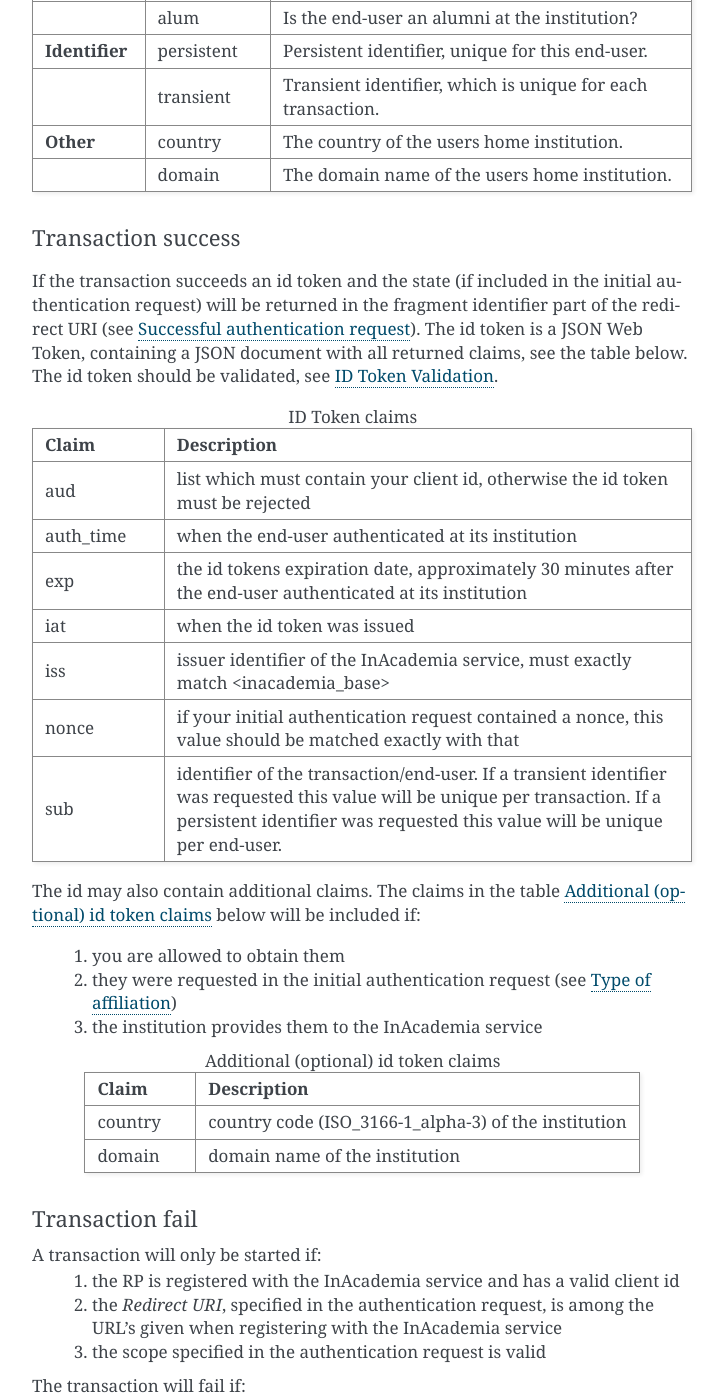
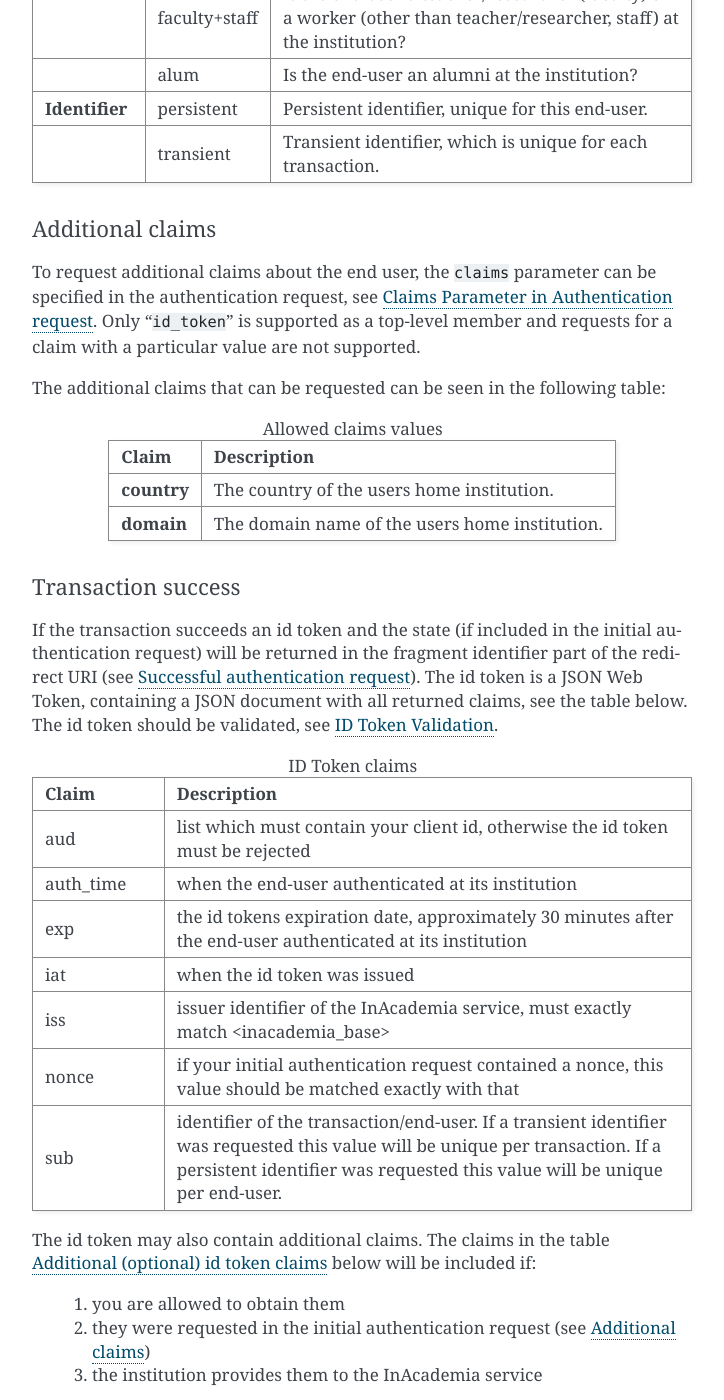
Before and after one commit to saxtouri/svs, a Sphinx documentation site: the page built from doc/usage.rst, in a window 1280 px wide and 1400 px high, scrolled down 3661 px. Shown: the whole window, without its empty margins (388-1112 px from the left). Built offline with Sphinx 7.4.7, drawn with Linux system fonts in a browser that asks for light colours; some of the changed text lies outside the part shown.

Commit message:
Updated usage documentation with instructions for obtaining additional claims.

```diff
--- a/doc/usage.rst
+++ b/doc/usage.rst
@@ -117,7 +117,7 @@ The authentication should be directed to::
 
     <inacademia_base>/authorization
 
-The following parameters are allowed in the authentication request:
+The following parameters are allowed in the authentication request (any others will just be ignored):
 
 .. list-table:: Authentication request parameters
     :widths: 10 80 10
@@ -151,6 +151,10 @@ The following parameters are allowed in the authentication request:
       - opaque string to maintain state between your RP and the InAcademia OP
       - Recommended
 
+    * - claims
+      - Any additional claims that should be returned in the id token.
+      - Optional
+
 
 .. _requested_scope_rules:
 
@@ -158,12 +162,11 @@ Type of affiliation
 ^^^^^^^^^^^^^^^^^^^
 
 The type of affiliation validation for the transaction is specified in the `scope` of the authentication request.
-There are three categories of scopes allowed:
+There are two categories of scopes allowed:
 
     #) **Affiliation:** what type of affiliation should be validated?
     #) **Identifier:** what type of identifier is requested (persistent, to be able to identify returning users, or
        transient, unique for each validation transaction)?
-    #) **Other:** what extra information about the user should be returned?
 
 A valid scope string must fulfill the following:
     #) Exactly one value from the affiliation category of scopes must be specified.
@@ -208,12 +211,28 @@ The table below contains all values, grouped by category, allowed in the scope s
       - transient
       - Transient identifier, which is unique for each transaction.
 
-    * - Other
-      - country
+.. _additional_claims:
+
+Additional claims
+^^^^^^^^^^^^^^^^^
+
+To request additional claims about the end user, the ``claims`` parameter can be specified in the authentication
+request, see `Claims Parameter in Authentication request`_. Only "``id_token``" is supported as a top-level member and
+requests for a claim with a particular value are not supported.
+
+The additional claims that can be requested can be seen in the following table:
+
+.. list-table:: Allowed claims values
+    :header-rows: 1
+    :stub-columns: 1
+
+    * - Claim
+      - Description
+
+    * - country
       - The country of the users home institution.
 
-    * -
-      - domain
+    * - domain
       - The domain name of the users home institution.
 
 
@@ -255,16 +274,15 @@ validated, see `ID Token Validation`_.
         transaction. If a persistent identifier was requested this value will be unique per end-user.
 
 
-.. _additional_claims:
-
-The id may also contain additional claims. The claims in the table :ref:`tbl:optional_claims` below will be included if:
+The id token may also contain additional claims. The claims in the table :ref:`tbl:additional_claims` below will be
+included if:
 
     #) you are allowed to obtain them
-    #) they were requested in the initial authentication request (see :ref:`requested_scope_rules`)
+    #) they were requested in the initial authentication request (see :ref:`additional_claims`)
     #) the institution provides them to the InAcademia service
 
 
-.. _`tbl:optional_claims`:
+.. _`tbl:additional_claims`:
 .. list-table:: Additional (optional) id token claims
     :widths: 20 80
     :header-rows: 1
@@ -326,3 +344,4 @@ Possible errors
 .. _Successful authentication request: http://openid.net/specs/openid-connect-core-1_0.html#ImplicitAuthResponse
 .. _OpenID Provider Metadata: http://openid.net/specs/openid-connect-discovery-1_0.html#ProviderMetadata
 .. _ID Token Validation: http://openid.net/specs/openid-connect-core-1_0.html#IDTokenValidation
+.. _Claims Parameter in Authentication request: http://openid.net/specs/openid-connect-core-1_0.html#ClaimsParameter
```
